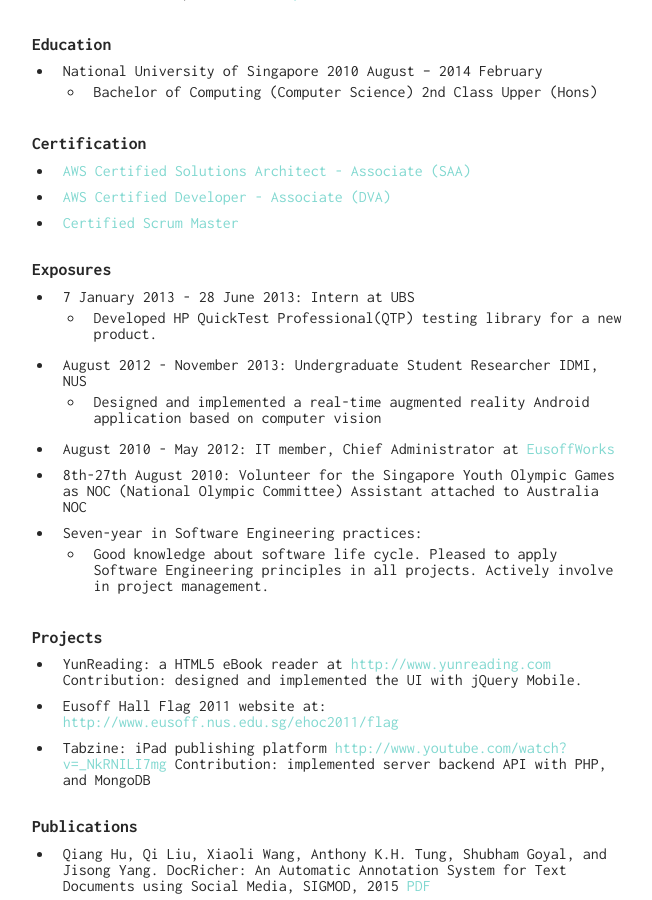
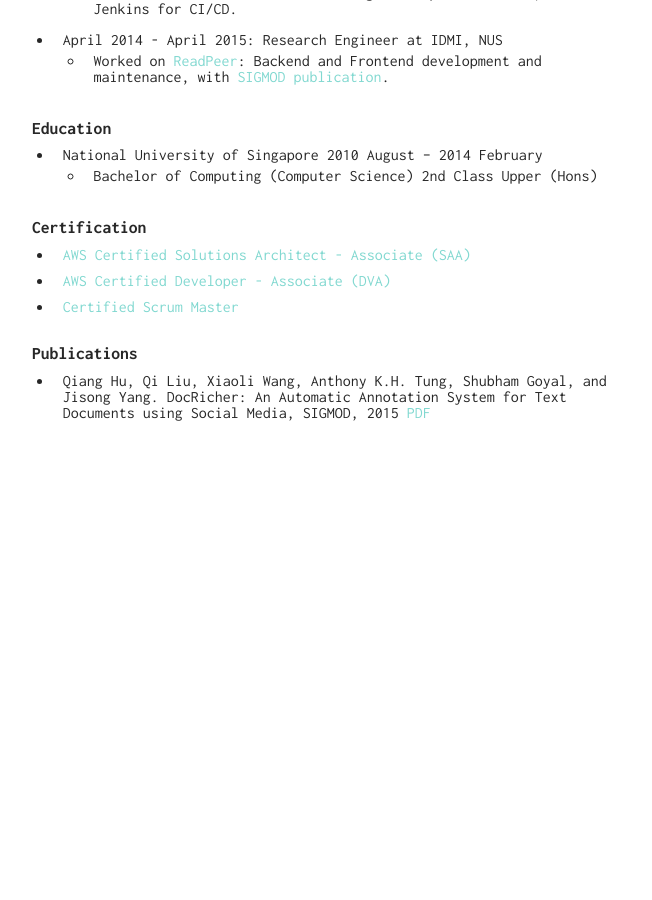
Before and after one commit to huqiang/huqiang.github.io, a Jekyll site: the page built from resume/index.markdown, in a window 1280 px wide and 900 px high, scrolled down 1167 px. Shown: the whole window, without its empty margins (308-960 px from the left). Built offline with Jekyll 4.4.1, drawn with Linux system fonts in a browser that asks for light colours; after the commit the page ends 1653 px from its top, so only the background shows below that; some of the changed text lies outside the part shown.

Commit message:
update with removing of the unimportant sections

```diff
--- a/resume/index.markdown
+++ b/resume/index.markdown
@@ -1,68 +1,58 @@
 ---
 layout: about
-title: "Resume"
+title: 'Resume'
 date: 2016-09-13 21:11
 comments: false
 sharing: true
 footer: true
-cover: "/images/huqiang.jpg"
+cover: '/images/huqiang.jpg'
 ---
 
 ## HU Qiang
+
 <img src="/assets/img/huqiang.jpg" title="Profile picture of Qiang Hu" alt="This is Hu Qiang's profile picture in resume'" width="120" style="margin-top:-52px; float:right">
 
-_Handphone:  +65-86930506_
+_Handphone: +65-86930506_
 _Email: <mailto:me@qiang.hu>_
 
 ## Experiences
-* April 2015 - Present: Application Developer, Associate, DBS Bank Ltd
-  * Oracle to MariaDB, Hadoop migration:
-    * Code refactoring and performance tuning;
-    * Using Presto for cross data source query and results validations;
-  * Migrated from Weblogic to Embedded Tomcat:
-    * Upgraded code base from Java 6 to Java 8, planned and managed transition, regression testing, UAT and Production deployment;
-    * Adapted IBM Object Storage to enable multiple instances across hosts functionalities;
-    * Enabled BTM as transaction manager for existing JBPM workflow.
-  * Developed a risk computation module, with large dataset and multi datastores:
-    * Spring Boot for backend to provide with fully documented APIs;
-    * Vue.js for UI with modularized components;
-    * This module supports to be integrated with main UI, or can be standalone;
-  * Take Application Security initiatives: take trainings and assessments, onboarding SonarQube and Fortify for code quality.
-  * Experiencing Full Software Development Life Cycle: requirement gathering, effort estimation, development & testing, and production deployment.
-  * Designing and implemented MicroService:
-    * Developed starter project so new projects can be easily built on;
-    * Implemented Single Sign On service using JWT, and common plug-and-play library to make use of the SSO.
-    * Experimented and developed Spring Boot backend API service with various Oracle/Redis/Mongo/MariaDB persistences; and unified UI integrations with jQuery/RequireJS/Angular(2)/Vue.
-  * Designing and implementing Feature Manager to manage the Microservices: inter service communications, feature toggling and request logging.
-  * Administrating a RedHat Dev server, setup and maintain GitLab and Mattermost for collaborations among developers and user, and Jenkins for CI/CD.
-* April 2014 - April 2015: **Research Engineer** at IDMI, NUS
-  * Worked on [ReadPeer](http://readpeer.com): Backend and Frontend development and maintenance, with [SIGMOD publication](docricher.pdf).
+
+- April 2015 - Present: Application Developer, Associate, DBS Bank Ltd
+  - Self service Dashboard for traders:
+    - Design and full stack development, highly configurable tasks/views to replace existing mannual report generation and email workflow.
+  - Oracle to MariaDB, Hadoop migration:
+    - Code refactoring and performance tuning;
+    - Using Presto for cross data source query and results validations;
+  - Migrated from Weblogic to Embedded Tomcat:
+    - Upgraded code base from Java 6 to Java 8, planned and managed transition, regression testing, UAT and Production deployment;
+    - Adapted IBM Object Storage to enable multiple instances across hosts functionalities;
+    - Enabled BTM as transaction manager for existing JBPM workflow.
+  - Developed a risk computation module, with large dataset and multi datastores:
+    - Spring Boot for backend to provide with fully documented APIs;
+    - Vue.js for UI with modularized components;
+    - This module supports to be integrated with main UI, or can be standalone;
+  - Take Application Security initiatives: take trainings and assessments, onboarding SonarQube and Fortify for code quality.
+  - Experiencing Full Software Development Life Cycle: requirement gathering, effort estimation, development & testing, and production deployment.
+  - Designing and implemented MicroService:
+    - Developed starter project so new projects can be easily built on;
+    - Implemented Single Sign On service using JWT, and common plug-and-play library to make use of the SSO.
+    - Experimented and developed Spring Boot backend API service with various Oracle/Redis/Mongo/MariaDB persistences; and unified UI integrations with jQuery/RequireJS/Angular(2)/Vue.
+  - Designing and implementing Feature Manager to manage the Microservices: inter service communications, feature toggling and request logging.
+  - Administrating a RedHat Dev server, setup and maintain GitLab and Mattermost for collaborations among developers and user, and Jenkins for CI/CD.
+- April 2014 - April 2015: **Research Engineer** at IDMI, NUS
+  - Worked on [ReadPeer](http://readpeer.com): Backend and Frontend development and maintenance, with [SIGMOD publication](docricher.pdf).
 
 ## Education
-* National University of Singapore 2010 August -- 2014 February
-  * Bachelor of Computing (Computer Science) 2nd Class Upper (Hons)
+
+- National University of Singapore 2010 August -- 2014 February
+  - Bachelor of Computing (Computer Science) 2nd Class Upper (Hons)
 
 ## Certification
-* [AWS Certified Solutions Architect - Associate (SAA)](https://www.certmetrics.com/amazon/public/badge.aspx?i=1&t=c&d=2017-10-23&ci=AWS00330872)
-* [AWS Certified Developer - Associate (DVA)](https://www.certmetrics.com/amazon/public/badge.aspx?i=2&t=c&d=2019-02-26&ci=AWS00330872)
-* [Certified Scrum Master](CSM_Certificate.pdf)
 
-## Exposures
-* 7 January 2013 - 28 June 2013: **Intern** at UBS
-	* Developed HP QuickTest Professional(QTP) testing library for a new product.
-* August 2012 - November 2013: **Undergraduate Student Researcher** IDMI, NUS
-	* Designed and implemented a real-time augmented reality Android application based on computer vision
-* August 2010 - May 2012: **IT member, Chief Administrator** at  [EusoffWorks](https://www.facebook.com/eusoffworks)
-* 8th-27th August 2010: Volunteer for the Singapore Youth Olympic Games as NOC (National Olympic Committee) Assistant attached to Australia NOC
-*	Seven-year in Software Engineering practices:
-	* Good knowledge about software life cycle. Pleased to apply Software Engineering principles in all projects. Actively involve in project management.
-
-## Projects
-* YunReading: a HTML5 eBook reader at <http://www.yunreading.com>
-	Contribution: designed and implemented the UI with jQuery Mobile.
-* Eusoff Hall Flag 2011 website at: <http://www.eusoff.nus.edu.sg/ehoc2011/flag>
-* Tabzine: iPad publishing platform <http://www.youtube.com/watch?v=_NkRNILI7mg>
-	Contribution: implemented server backend API with PHP, and MongoDB
+- [AWS Certified Solutions Architect - Associate (SAA)](https://www.certmetrics.com/amazon/public/badge.aspx?i=1&t=c&d=2017-10-23&ci=AWS00330872)
+- [AWS Certified Developer - Associate (DVA)](https://www.certmetrics.com/amazon/public/badge.aspx?i=2&t=c&d=2019-02-26&ci=AWS00330872)
+- [Certified Scrum Master](CSM_Certificate.pdf)
 
 ## Publications
-* Qiang Hu, Qi Liu, Xiaoli Wang, Anthony K.H. Tung, Shubham Goyal, and Jisong Yang. __DocRicher: An Automatic Annotation System for Text Documents using Social Media__,  SIGMOD, 2015 [PDF](docricher.pdf)
+
+- Qiang Hu, Qi Liu, Xiaoli Wang, Anthony K.H. Tung, Shubham Goyal, and Jisong Yang. **DocRicher: An Automatic Annotation System for Text Documents using Social Media**, SIGMOD, 2015 [PDF](docricher.pdf)
```
